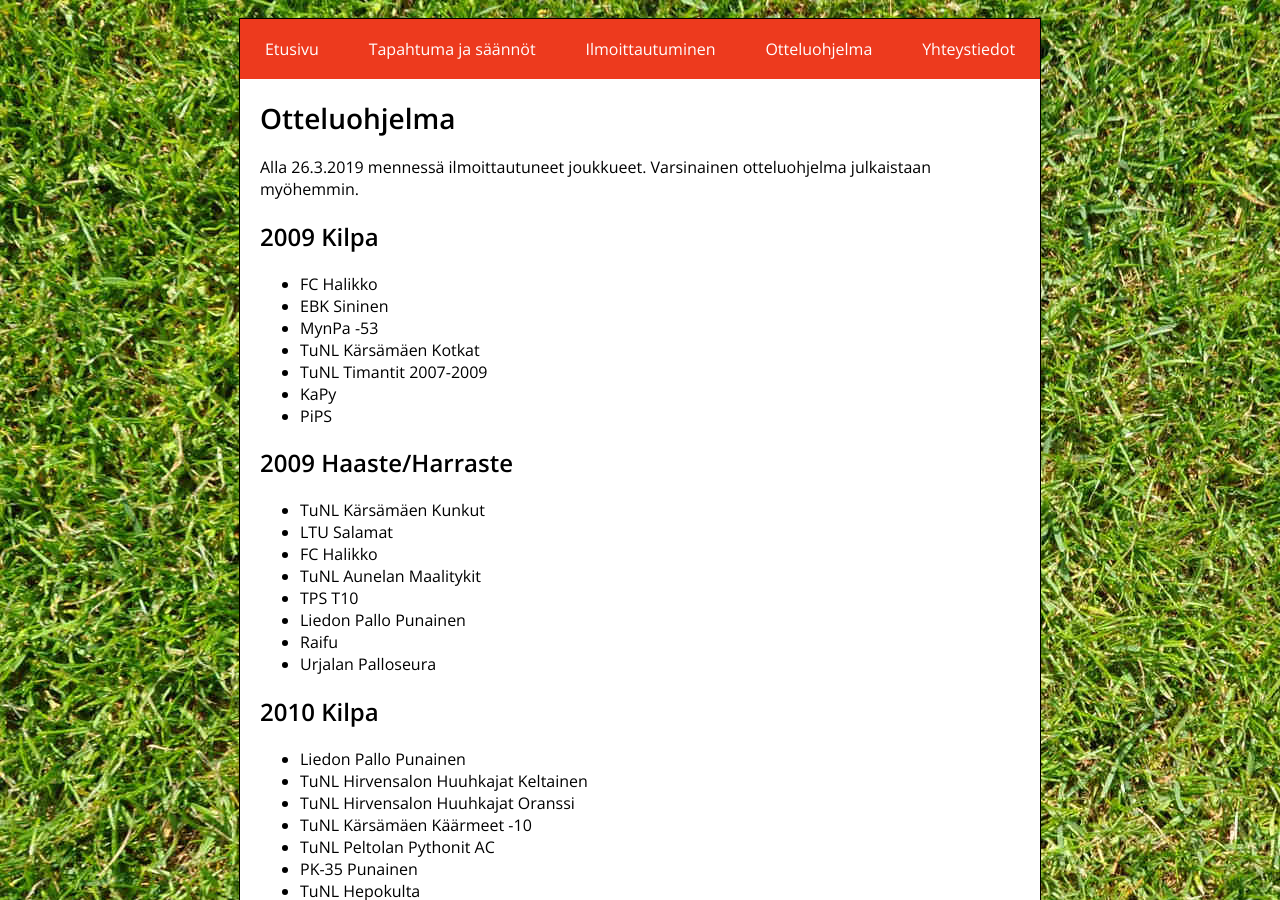
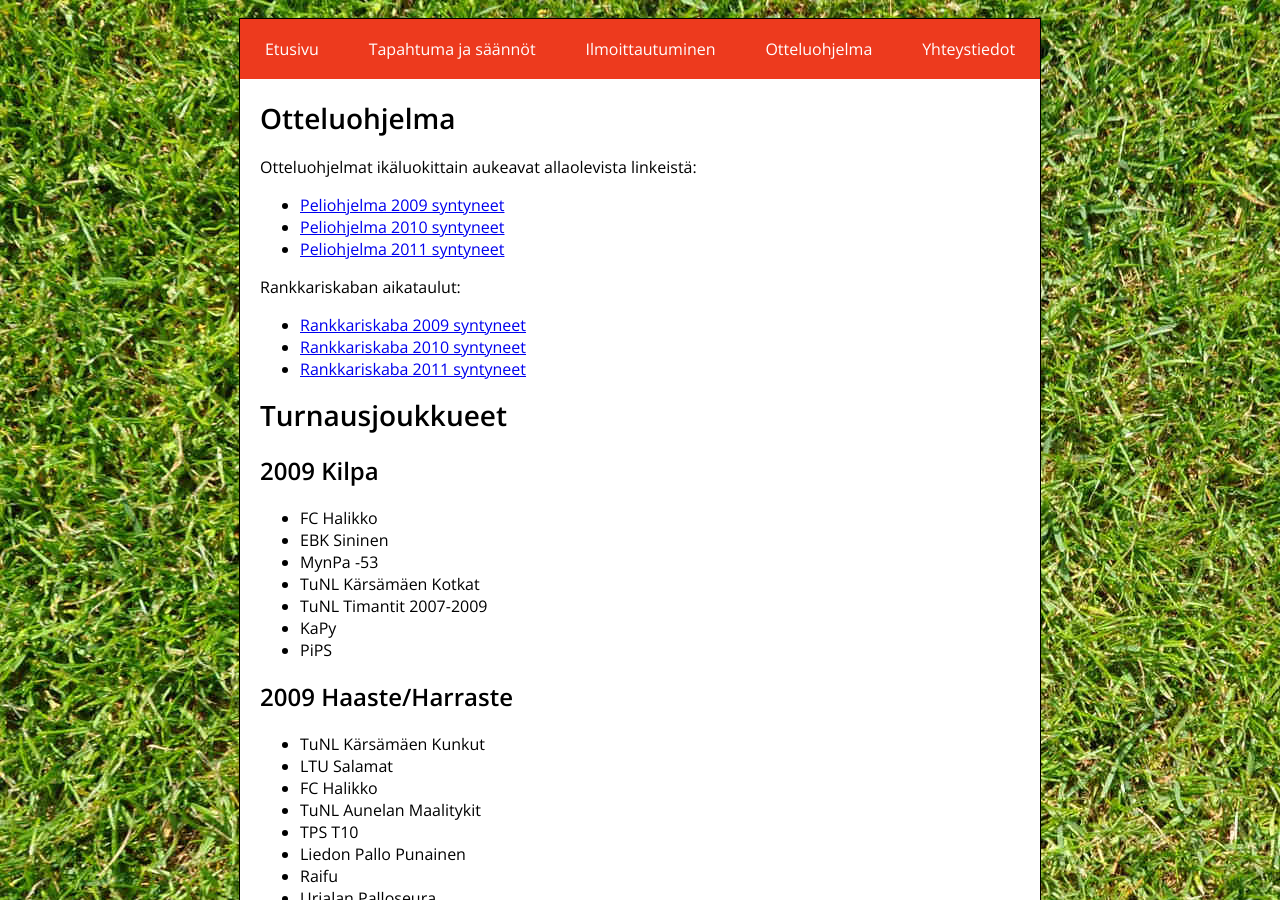
Before and after one commit to nappulatnurmella/nappulatnurmella.github.io, a Jekyll site: the page built from otteluohjelma.md, in a window 1280 px wide and 900 px high. Built offline with Jekyll 4.4.1, drawn with Linux system fonts in a browser that asks for light colours; our own code applies the rules of GitHub Pages for plain Markdown files.

Commit message:
Add schedules

```diff
--- a/otteluohjelma.md
+++ b/otteluohjelma.md
@@ -5,8 +5,19 @@ permalink: /otteluohjelma/
 
 # Otteluohjelma
 
-Alla 26.3.2019 mennessä ilmoittautuneet joukkueet. Varsinainen
-otteluohjelma julkaistaan myöhemmin.
+Otteluohjelmat ikäluokittain aukeavat allaolevista linkeistä:
+
+* [Peliohjelma 2009 syntyneet](/static/Peliohjelma 2009-syntyneet.pdf)
+* [Peliohjelma 2010 syntyneet](/static/Peliohjelma 2010-syntyneet.pdf)
+* [Peliohjelma 2011 syntyneet](/static/Peliohjelma 2011-syntyneet.pdf)
+
+Rankkariskaban aikataulut:
+
+* [Rankkariskaba 2009 syntyneet](/static/Rankkariskaba 2009-syntyneet.pdf)
+* [Rankkariskaba 2010 syntyneet](/static/Rankkariskaba 2010-syntyneet.pdf)
+* [Rankkariskaba 2011 syntyneet](/static/Rankkariskaba 2011-syntyneet.pdf)
+
+# Turnausjoukkueet
 
 ## 2009 Kilpa
 
```
Also changed, not shown: 6 other files.
